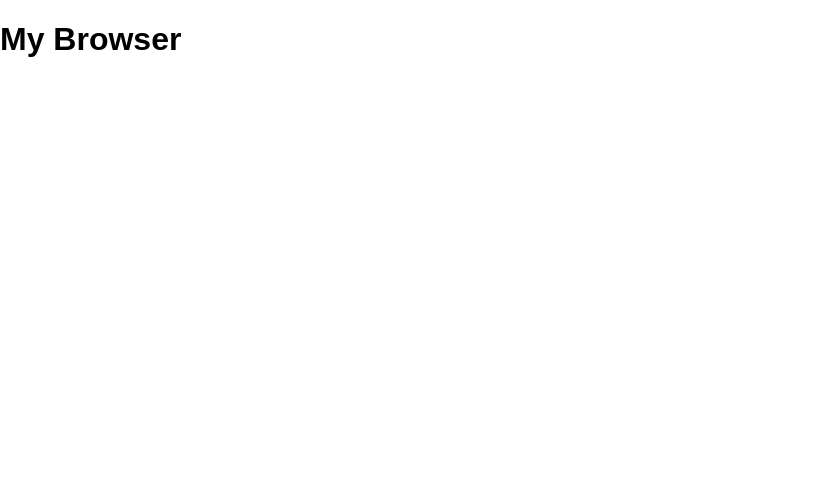
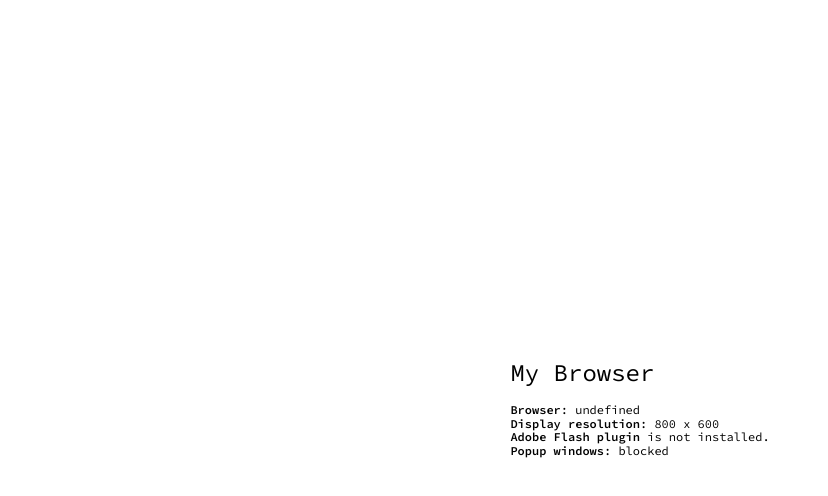
Before and after one commit to azappa/my.browser, a plain HTML site: page index.html in a window 1280 px wide. Shown: the whole page, without its empty margins (0-828 px from the left). Drawn offline with nearby package versions, Linux system fonts and the light colour scheme; the site is published under a folder, as on GitHub Pages, so addresses that start at the root find nothing.

Commit message:
Update 2015-03-07T18:16:26.695Z

```diff
--- a/index.html
+++ b/index.html
@@ -1 +1 @@
-<!DOCTYPE html><html><head><title>my.browser.li</title><meta charset="utf-8"><meta name="viewport" content="width=device-width, initial-scale=1.0"><meta http-equiv="X-UA-Compatible" content="IE=edge,chrome=1"><link rel="stylesheet" href="//cdnjs.cloudflare.com/ajax/libs/pure/0.5.0/pure-min.css"><link rel="stylesheet" href="//cdnjs.cloudflare.com/ajax/libs/pure/0.5.0/grids-responsive-min.css"><link rel="stylesheet" href="/static/css/style.css"><link rel="shortcut icon" href="/static/img/favicon.ico"></head><body><div class="page"><h1>My Browser</h1><div id="platform"></div><div id="screen"></div><div id="flash"></div><div id="popup-blocker"></div></div><script type="text/javascript" src="//cdnjs.cloudflare.com/ajax/libs/platform/1.3.0/platform.min.js"></script><script type="text/javascript" src="/static/js/flash_detect_min.js"></script><script type="text/javascript" src="/static/js/main.js"></script></body></html>
+<!DOCTYPE html><html><head><title>my.browser.li</title><meta charset="utf-8"><meta name="viewport" content="width=device-width, initial-scale=1.0"><meta http-equiv="X-UA-Compatible" content="IE=edge,chrome=1"><link rel="stylesheet" href="//cdnjs.cloudflare.com/ajax/libs/pure/0.5.0/pure-min.css"><link rel="stylesheet" href="//cdnjs.cloudflare.com/ajax/libs/pure/0.5.0/grids-responsive-min.css"><link rel="stylesheet" href="static/css/style.css"><link rel="shortcut icon" href="static/img/favicon.ico"></head><body><div class="page"><h1>My Browser</h1><div id="platform"></div><div id="screen"></div><div id="flash"></div><div id="popup-blocker"></div></div><script type="text/javascript" src="//cdnjs.cloudflare.com/ajax/libs/platform/1.3.0/platform.min.js"></script><script type="text/javascript" src="static/js/flash_detect_min.js"></script><script type="text/javascript" src="static/js/main.js"></script></body></html>
```
